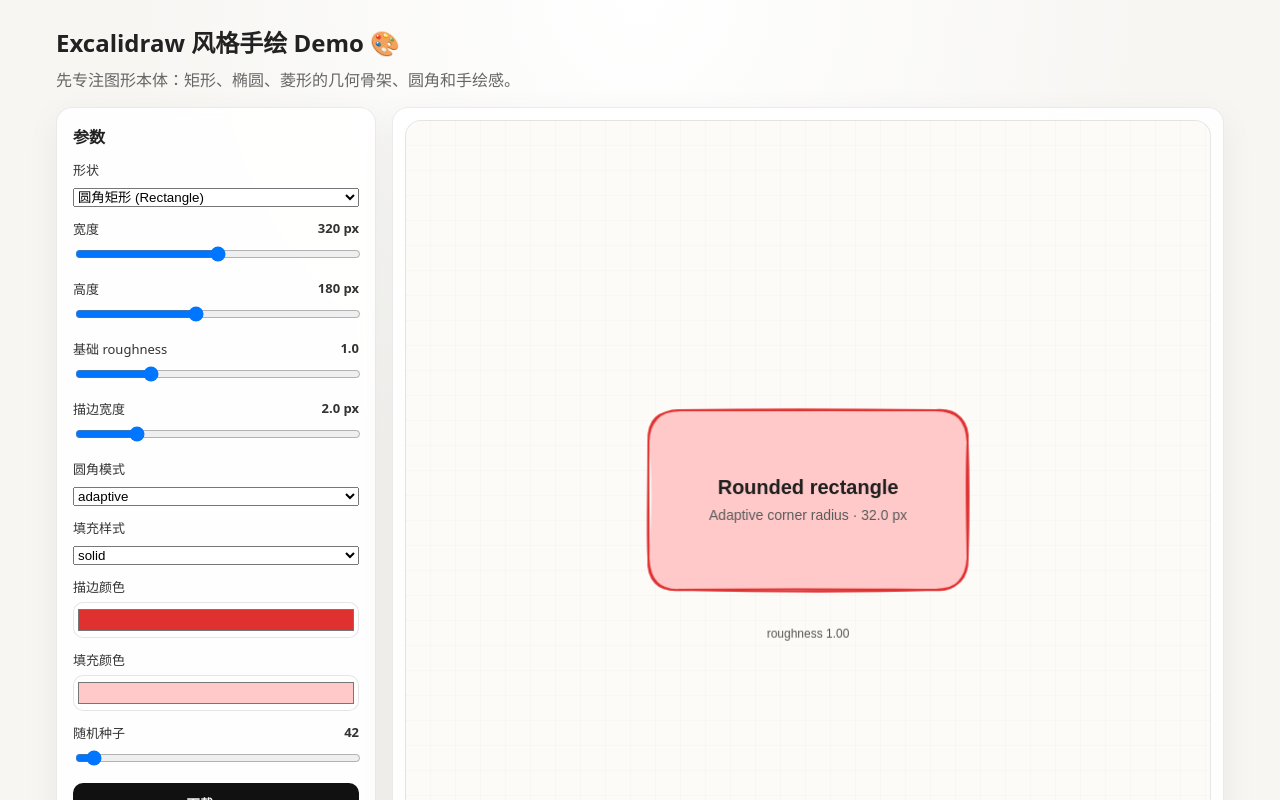
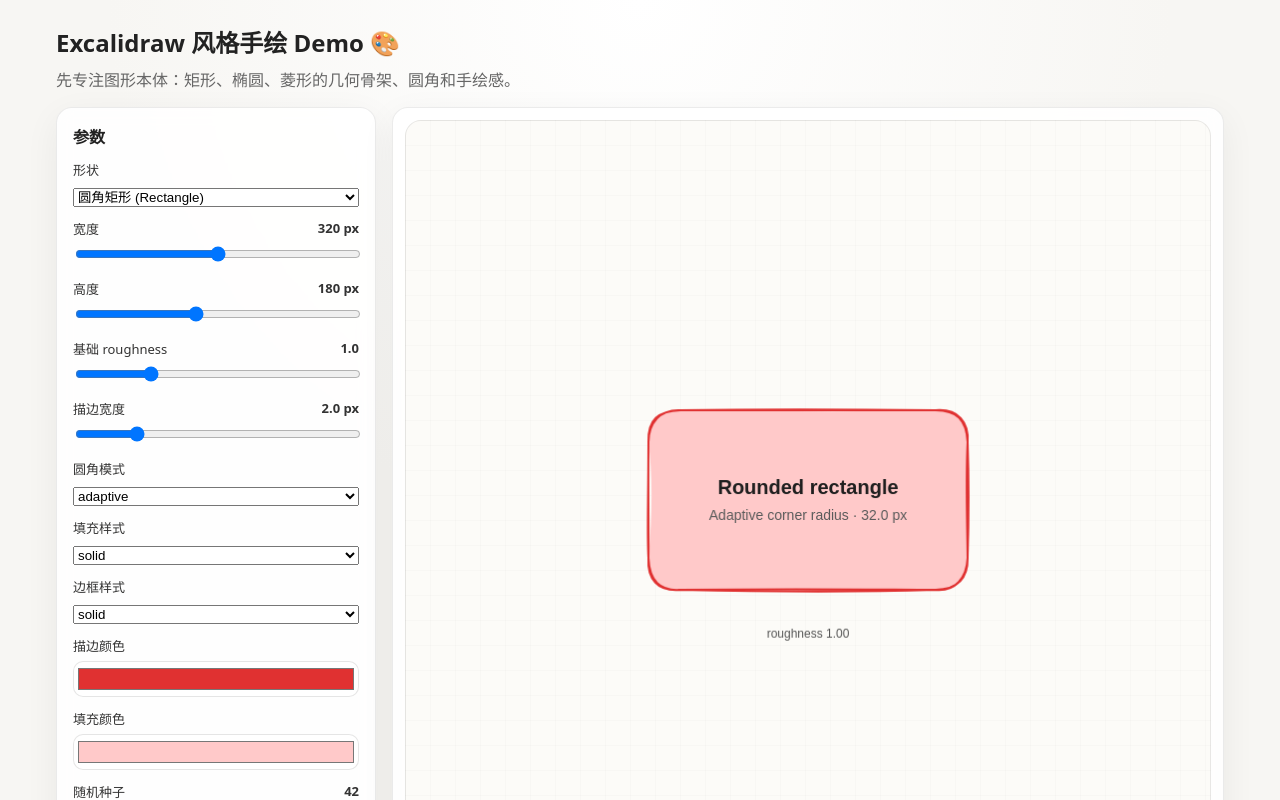
Before and after one commit to aouoai/excalidraw-demo, a React (Vite) app: page / in a window 1280 px wide. Shown: the top 800 px of the page. Built offline with nearby package versions, Linux system fonts and the light colour scheme.

Commit message:
Add bucket shape and stroke style controls

```diff
--- a/src/App.tsx
+++ b/src/App.tsx
@@ -47,6 +47,46 @@
     `Q ${x} ${y}, ${x + r} ${y}`,
     'Z',
   ].join(' ');
+}
+
+function bucketShapePaths(x: number, y: number, width: number, height: number, radius: number) {
+  const r = clamp(radius, 0, Math.min(width, height) / 2);
+
+  const strokePath = !r
+    ? [
+        `M ${x} ${y}`,
+        `L ${x} ${y + height}`,
+        `L ${x + width} ${y + height}`,
+        `L ${x + width} ${y}`,
+      ].join(' ')
+    : [
+        `M ${x} ${y}`,
+        `L ${x} ${y + height - r}`,
+        `Q ${x} ${y + height}, ${x + r} ${y + height}`,
+        `L ${x + width - r} ${y + height}`,
+        `Q ${x + width} ${y + height}, ${x + width} ${y + height - r}`,
+        `L ${x + width} ${y}`,
+      ].join(' ');
+
+  const fillPath = !r
+    ? [
+        `M ${x} ${y}`,
+        `L ${x} ${y + height}`,
+        `L ${x + width} ${y + height}`,
+        `L ${x + width} ${y}`,
+        'Z',
+      ].join(' ')
+    : [
+        `M ${x} ${y}`,
+        `L ${x} ${y + height - r}`,
+        `Q ${x} ${y + height}, ${x + r} ${y + height}`,
+        `L ${x + width - r} ${y + height}`,
+        `Q ${x + width} ${y + height}, ${x + width} ${y + height - r}`,
+        `L ${x + width} ${y}`,
+        'Z',
+      ].join(' ');
+
+  return { strokePath, fillPath };
 }
 
 function roundedDiamondPath(x: number, y: number, width: number, height: number, radius: number) {
@@ -112,19 +152,21 @@
   const initialShape = (() => {
     if (typeof window === 'undefined') return 'rectangle';
     const value = new URLSearchParams(window.location.search).get('shape');
-    return value === 'ellipse' || value === 'diamond' || value === 'arrow' || value === 'rectangle' ? value : 'rectangle';
+    return value === 'ellipse' || value === 'diamond' || value === 'arrow' || value === 'bucket' || value === 'rectangle' ? value : 'rectangle';
   })();
-  const [shape, setShape] = useState(initialShape); // 'rectangle' | 'ellipse' | 'diamond' | 'arrow'
+  const [shape, setShape] = useState(initialShape); // 'rectangle' | 'ellipse' | 'diamond' | 'arrow' | 'bucket'
   const [width, setWidth] = useState(320);
   const [height, setHeight] = useState(180);
   const [arrowLength, setArrowLength] = useState(360);
   const [arrowHeadSize, setArrowHeadSize] = useState(28);
   const [roughness, setRoughness] = useState(1);
   const [strokeWidth, setStrokeWidth] = useState(2);
-  const [roundMode, setRoundMode] = useState('adaptive');
-  const [fillStyle, setFillStyle] = useState('solid');
-  const [stroke, setStroke] = useState('#e03131');
-  const [fill, setFill] = useState('#ffc9c9');
+  const initialParams = typeof window === 'undefined' ? new URLSearchParams() : new URLSearchParams(window.location.search);
+  const [roundMode, setRoundMode] = useState(initialParams.get('roundMode') || 'adaptive');
+  const [fillStyle, setFillStyle] = useState(initialParams.get('fillStyle') || 'solid');
+  const [strokeStyle, setStrokeStyle] = useState(initialParams.get('strokeStyle') || 'solid');
+  const [stroke, setStroke] = useState(initialParams.get('stroke') || '#e03131');
+  const [fill, setFill] = useState(initialParams.get('fill') || '#ffc9c9');
   const [seed, setSeed] = useState(42);
 
   const drawLabel = (ctx: CanvasRenderingContext2D, text: string, x: number, y: number, align: CanvasTextAlign = 'left') => {
@@ -175,15 +217,21 @@
     const minSide = Math.min(width, height);
     const radius = getCornerRadius(minSide, roundMode);
 
-    const shapeHasRoundness = shape === 'rectangle' || shape === 'diamond' ? radius > 0 : true;
+    const shapeHasRoundness = shape === 'rectangle' || shape === 'diamond' || shape === 'bucket' ? radius > 0 : true;
     const finalRoughness = shape === 'arrow'
       ? adjustRoughness(arrowLength, strokeWidth * 10, roughness, true)
       : adjustRoughness(width, height, roughness, shapeHasRoundness);
 
+    const dashPattern = strokeStyle === 'dashed'
+      ? [strokeWidth * 6, strokeWidth * 4]
+      : strokeStyle === 'dotted'
+        ? [strokeWidth, strokeWidth * 3]
+        : undefined;
+
     const roughOptions = {
       seed,
       stroke,
-      strokeWidth,
+      strokeWidth: strokeStyle !== 'solid' ? strokeWidth + 0.5 : strokeWidth,
       roughness: finalRoughness,
       fill,
       fillStyle,
@@ -191,6 +239,8 @@
       hachureGap: strokeWidth * 4,
       preserveVertices: true,
       bowing: 1.1,
+      disableMultiStroke: strokeStyle !== 'solid',
+      strokeLineDash: dashPattern,
     };
 
     const cx = rect.x + rect.w / 2;
@@ -248,6 +298,33 @@
       ctx.fillStyle = '#5b5b5b';
       ctx.fillText(radius > 0 ? `Adaptive corner radius · ${radius.toFixed(1)} px` : 'Straight edge rhombus geometry', cx, cy + 20);
       ctx.restore();
+    } else if (shape === 'bucket') {
+      const { strokePath, fillPath } = bucketShapePaths(rect.x, rect.y, rect.w, rect.h, radius);
+      rc.path(fillPath, {
+        ...roughOptions,
+        stroke: 'transparent',
+      });
+      rc.path(strokePath, {
+        ...roughOptions,
+        fill: undefined,
+      });
+
+      ctx.save();
+      ctx.globalAlpha = 0.14;
+      ctx.lineWidth = 1.1;
+      ctx.strokeStyle = stroke;
+      ctx.stroke(new Path2D(strokePath));
+      ctx.restore();
+
+      ctx.save();
+      ctx.fillStyle = '#1f1f1f';
+      ctx.font = '600 20px sans-serif';
+      ctx.textAlign = 'center';
+      ctx.fillText('Bucket', cx, cy - 6);
+      ctx.font = '14px sans-serif';
+      ctx.fillStyle = '#5b5b5b';
+      ctx.fillText(radius > 0 ? `Open top · bottom radius ${radius.toFixed(1)} px` : 'Open top container geometry', cx, cy + 20);
+      ctx.restore();
     } else if (shape === 'arrow') {
       const { x1, y1, x2, y2 } = arrow;
       const angle = Math.atan2(y2 - y1, x2 - x1);
@@ -291,7 +368,7 @@
     window.addEventListener('resize', handleResize);
     return () => window.removeEventListener('resize', handleResize);
 
-  }, [shape, width, height, arrowLength, arrowHeadSize, roughness, strokeWidth, roundMode, fillStyle, stroke, fill, seed]);
+  }, [shape, width, height, arrowLength, arrowHeadSize, roughness, strokeWidth, roundMode, fillStyle, strokeStyle, stroke, fill, seed]);
 
   const handleDownload = () => {
     const canvas = canvasRef.current;
@@ -317,6 +394,7 @@
               <option value="rectangle">圆角矩形 (Rectangle)</option>
               <option value="ellipse">椭圆 (Ellipse)</option>
               <option value="diamond">菱形 (Diamond)</option>
+              <option value="bucket">桶 (Bucket)</option>
               <option value="arrow">箭头 (Arrow)</option>
             </select>
           </div>
@@ -351,7 +429,7 @@
             <label><span>描边宽度</span><strong>{strokeWidth.toFixed(1)} px</strong></label>
             <input type="range" min="1" max="6" step="0.5" value={strokeWidth} onChange={e => setStrokeWidth(Number(e.target.value))} />
           </div>
-          {(shape === 'rectangle' || shape === 'diamond') && (
+          {(shape === 'rectangle' || shape === 'diamond' || shape === 'bucket') && (
             <div className="control">
               <label><span>圆角模式</span></label>
               <select value={roundMode} onChange={e => setRoundMode(e.target.value)}>
@@ -373,6 +451,14 @@
               </select>
             </div>
           )}
+          <div className="control">
+            <label><span>边框样式</span></label>
+            <select value={strokeStyle} onChange={e => setStrokeStyle(e.target.value)}>
+              <option value="solid">solid</option>
+              <option value="dashed">dashed</option>
+              <option value="dotted">dotted</option>
+            </select>
+          </div>
           <div className="control">
             <label><span>描边颜色</span></label>
             <input type="color" value={stroke} onChange={e => setStroke(e.target.value)} />
```
